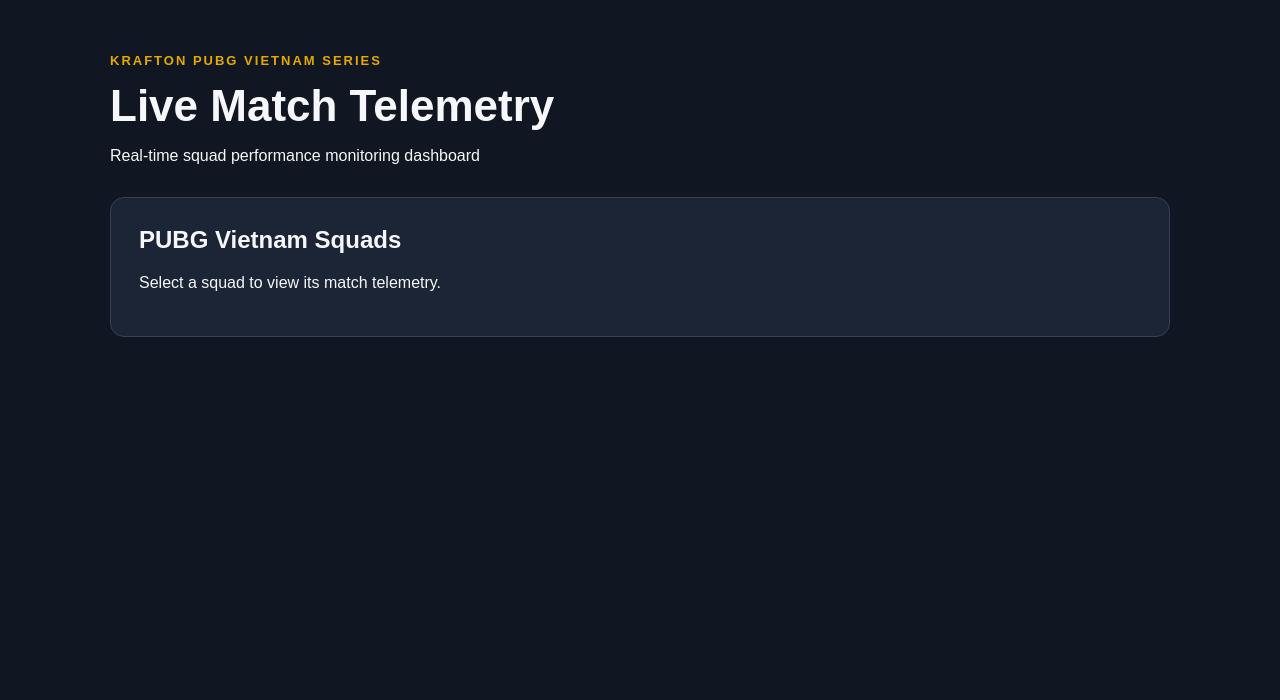
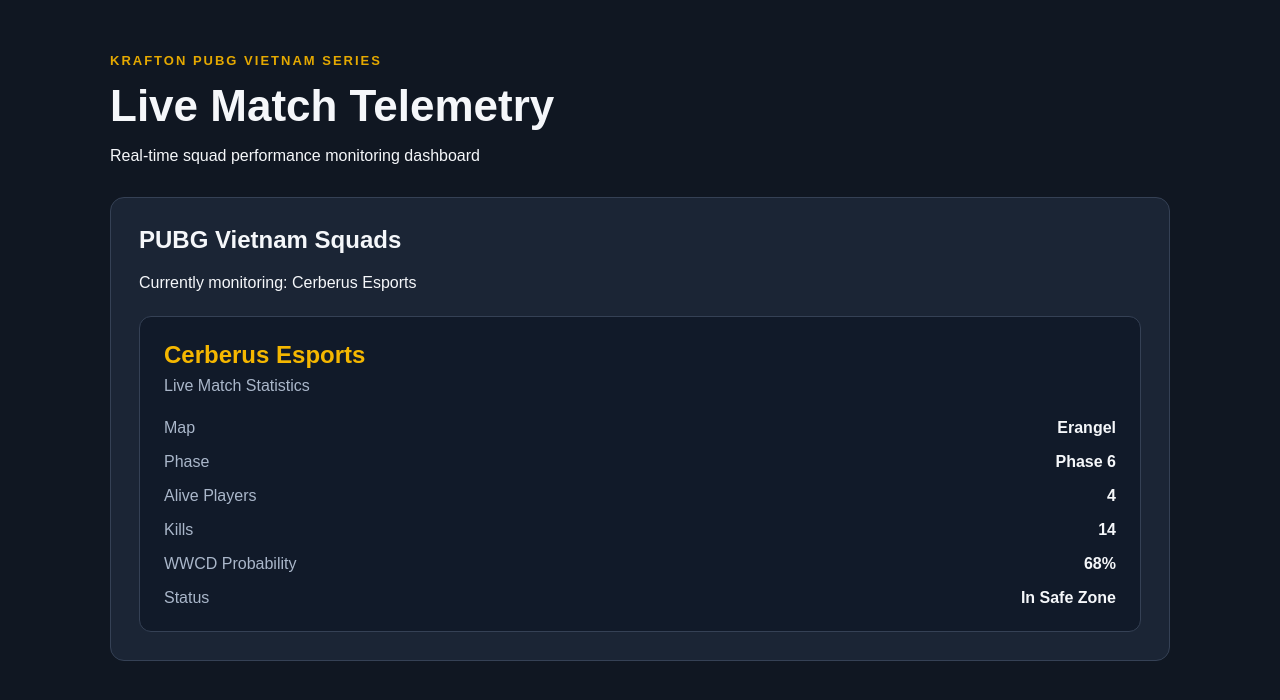
Before and after one commit to LamTienHung/Lab3, a React (Vite) app in the folder EX3/: page / in a window 1280 px wide. Shown: the top 700 px of the page. Built offline with nearby package versions, Linux system fonts and the light colour scheme.

Commit message:
feat(ex3): create reusable PUBG match telemetry component

```diff
--- a/EX3/src/App.css
+++ b/EX3/src/App.css
@@ -40,3 +40,53 @@
     padding: 20px;
   }
 }
+.telemetry-card {
+  margin-top: 24px;
+  padding: 24px;
+  background: #111a29;
+  border: 1px solid #354155;
+  border-radius: 12px;
+}
+
+.telemetry-card header {
+  margin-bottom: 24px;
+}
+
+.telemetry-card h3 {
+  margin: 0 0 8px;
+  color: #f5b700;
+  font-size: 24px;
+}
+
+.telemetry-card header p {
+  margin: 0;
+  color: #aab7ca;
+}
+
+.telemetry-stats {
+  display: grid;
+  grid-template-columns: minmax(0, 1fr) minmax(0, 1fr);
+  gap: 16px;
+  margin: 0;
+}
+
+.telemetry-stats dt {
+  color: #aab7ca;
+}
+
+.telemetry-stats dd {
+  margin: 0;
+  font-weight: 700;
+  text-align: right;
+  overflow-wrap: anywhere;
+}
+
+@media (max-width: 600px) {
+  .telemetry-card {
+    padding: 16px;
+  }
+
+  .telemetry-card h3 {
+    font-size: 20px;
+  }
+}
--- a/EX3/src/App.jsx
+++ b/EX3/src/App.jsx
@@ -1,6 +1,10 @@
+import { PUBG_VN_SQUADS } from './data/pubgSquads'
+import { PubgMatchTelemetry } from './components/PubgMatchTelemetry'
 import './App.css'
 
 function App() {
+  const selectedSquad = PUBG_VN_SQUADS[0]
+
   return (
     <main className="app">
       <header className="app-header">
@@ -11,7 +15,10 @@
 
       <section className="telemetry-section" aria-label="Match telemetry">
         <h2>PUBG Vietnam Squads</h2>
-        <p>Select a squad to view its match telemetry.</p>
+
+        <p>Currently monitoring: {selectedSquad.name}</p>
+
+        <PubgMatchTelemetry squad={selectedSquad} />
       </section>
     </main>
   )
--- /dev/null
+++ b/EX3/src/components/PubgMatchTelemetry.jsx
@@ -0,0 +1,38 @@
+export function PubgMatchTelemetry({ squad }) {
+  if (!squad) {
+    return (
+      <section aria-label="Telemetry status">
+        <p>Select a squad to view match telemetry.</p>
+      </section>
+    )
+  }
+
+  return (
+    <article className="telemetry-card" aria-label={`${squad.name} telemetry`}>
+      <header>
+        <h3>{squad.name}</h3>
+        <p>Live Match Statistics</p>
+      </header>
+
+      <dl className="telemetry-stats">
+        <dt>Map</dt>
+        <dd>{squad.map}</dd>
+
+        <dt>Phase</dt>
+        <dd>{squad.phase}</dd>
+
+        <dt>Alive Players</dt>
+        <dd>{squad.alive}</dd>
+
+        <dt>Kills</dt>
+        <dd>{squad.kills}</dd>
+
+        <dt>WWCD Probability</dt>
+        <dd>{squad.wwcdProb}</dd>
+
+        <dt>Status</dt>
+        <dd>{squad.status}</dd>
+      </dl>
+    </article>
+  )
+}
```
